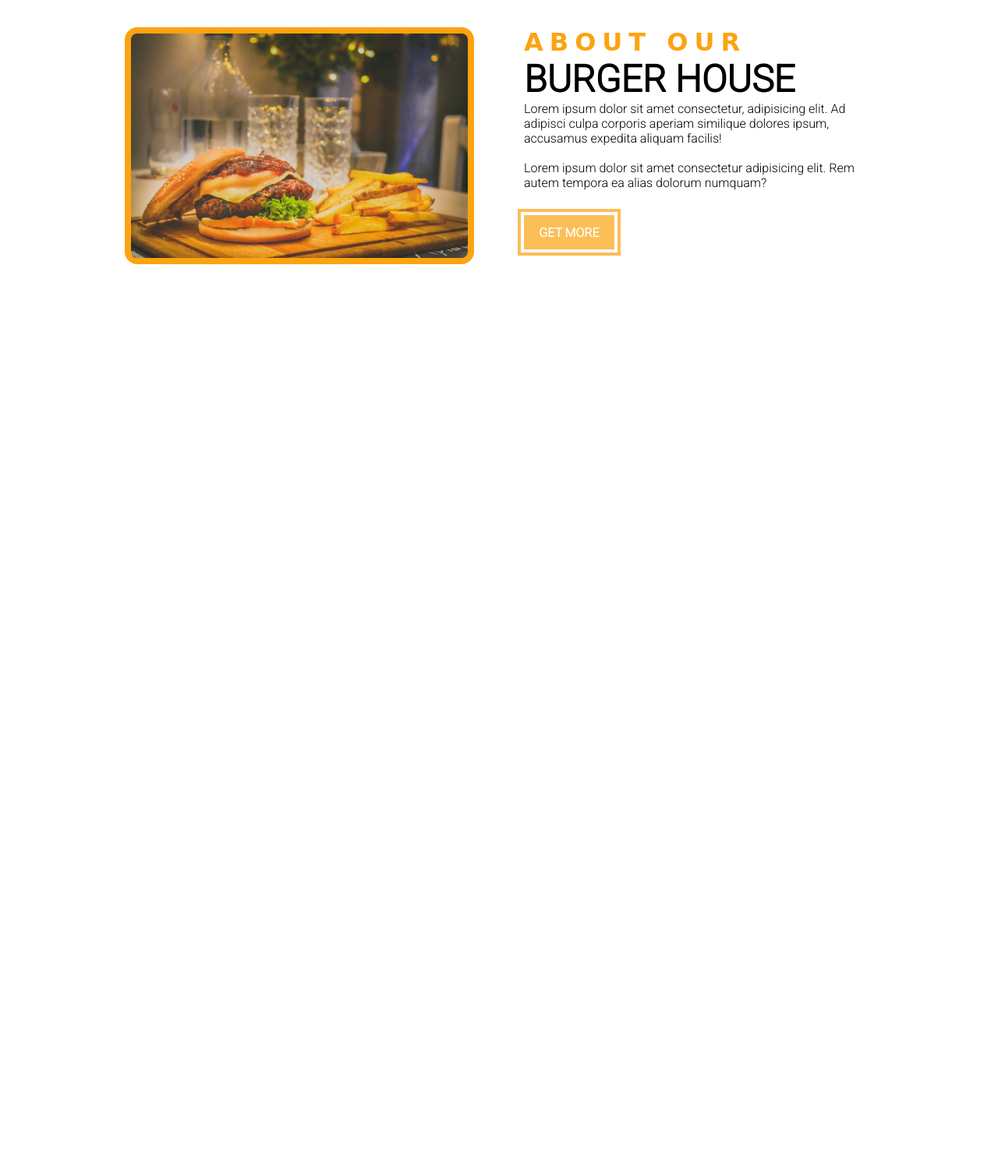
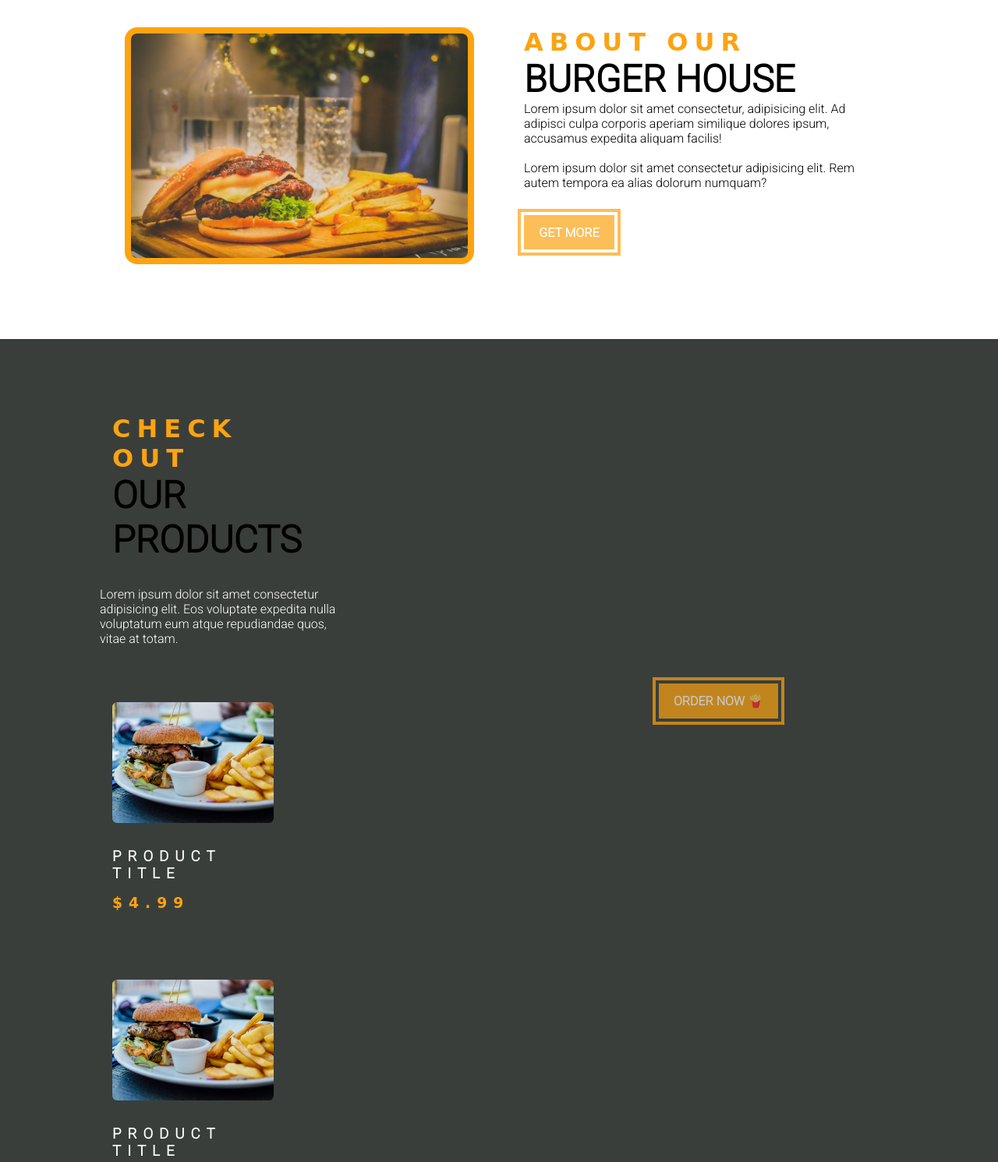
Before and after one commit to HiboCalasow/Burger-Website, a plain HTML site: page index.html in a window 1280 px wide. Shown: the part 1107-2598 px from the top of the page at 78% size. Before the commit the page ends 1542 px from the top, so only its background shows below. Drawn offline with Linux system fonts and the light colour scheme; a web font is replaced by a local one.

Commit message:
product page

```diff
--- a/index.html
+++ b/index.html
@@ -91,6 +91,51 @@
          <!-- second column -->
          </div>
      </section>
-      <!-- About -->
+      <!--end of About -->
+      <!-- products -->
+
+      <section class="products">
+        <div class="section-center clearFix">
+          <!-- products-info -->
+          <article class="products-info ">
+ <!-- section title -->
+ <div>
+  <h3 class="section-subtitle">Check Out</h3>
+  <h2 class="section-title">Our Products</h2>
+</div>
+<!-- section title -->
+          </article>
+          <p class="products-text">Lorem ipsum dolor sit amet consectetur adipisicing elit. Eos voluptate expedita nulla voluptatum eum atque repudiandae quos, vitae at totam.</p>
+     <a href="#" class="main-btn">Order now 🍟</a>
+          <!--end of products-info -->
+             <!-- products inventory -->
+             <article class="products-inventory clearFix">
+               <section class="product">
+                 <img src="./images/product-1.jpg" alt="" class="product-img">
+                 <h3 class="product-title">product title</h3>
+                 <h3 class="product-price">$4.99</h3>
+                </section>
+            </article>
+            <article class="products-inventory clearFix">
+              <section class="product">
+                <img src="./images/product-1.jpg" alt="" class="product-img">
+                <h3 class="product-title">product title</h3>
+                <h3 class="product-price">$4.99</h3>
+               </section>
+           </article>
+           <article class="products-inventory clearFix">
+            <section class="product">
+              <img src="./images/product-1.jpg" alt="" class="product-img">
+              <h3 class="product-title">product title</h3>
+              <h3 class="product-price">$4.99</h3>
+             </section>
+         </article>
+
+             <!--ends products inventory -->
+
+        </div>
+
+      </section>
+       <!-- end of products -->
 </body>
 </html>
--- a/style.css
+++ b/style.css
@@ -35,6 +35,21 @@ a{
  }
 
  /* clearFix */
+ /* global */
+
+ .section-subtitle{
+    font-size:2rem ;
+    font-family: var(--macondoText);
+    letter-spacing: var(--letterSpacing);
+    text-transform: uppercase;
+    color: var(--secondaryColor);
+
+}
+.section-title{
+    font-size: 3rem;
+    text-transform: uppercase;
+}
+ /* end ofglobal */
 .header{
     background: linear-gradient(rgba(0,0,0,0.5),rgba(0,0,0,0.5)),
      url('./images/main-bcg.jpg') center/cover no-repeat fixed  ;
@@ -61,21 +76,7 @@ color: var(--mainWhite);
  /* animation */
 animation: slideFromLeft  5s ease-in-out 1;
  }
-/* .banner-btn{
-    background: var(--secondaryColor);
-    padding: 0.9rem 3.3rem;
-    font-size: 1.3rem;
-    text-decoration: none;
-    color: var(--mainGrey);
 
-
-}
-.banner-btn:hover{
-    opacity: 0.7;
-    outline: 0.2rem solid var(--secondaryColor);
-    outline-offset: 0.4rem;
-    transition: var(--mainTransition);
-} */
 .main-btn,.banner-btn{
     display: inline-block;
     background: var(--secondaryColor);
@@ -231,18 +232,7 @@ transition: var(--mainTransition);
     transform: scale(1.2);
 
 }
-.section-subtitle{
-    font-size:2rem ;
-    font-family: var(--macondoText);
-    letter-spacing: var(--letterSpacing);
-    text-transform: uppercase;
-    color: var(--secondaryColor);
 
-}
-.section-title{
-    font-size: 3rem;
-    text-transform: uppercase;
-}
 about-text{
     margin: 1rem 0;
     max-width: 26rem;
@@ -255,3 +245,70 @@ about-text{
  }
 }
 /* about */
+/* products */
+.products{
+    background: var(--mainDark);
+
+}
+.products-info ,.products-inventory{
+    padding: 2rem 0;
+}
+.products-text{
+    color: var(--mainWhite);
+    max-width: 20rem;
+    margin: 1rem 0;
+}
+.product{
+    padding: 2rem 0;
+}
+.product-img{
+    width: 100%;
+    display: block;
+    border-radius: 0.4rem;
+    margin-bottom: 2rem;
+}
+.product-title{
+    color: var(--mainWhite);
+    text-transform: uppercase;
+    letter-spacing: var(--letterSpacing);
+    margin-bottom: 1rem;
+}
+.product-price{
+    color: var(--secondaryColor);
+    letter-spacing: var(--letterSpacing);
+    font-family: var(--macondoText);
+
+}
+/* end of producs */
+@media screen and (min-width:768px)
+{
+.product{
+    float: left;
+    width: 50%;
+    padding: 2rem 1rem;
+
+}
+.products-info{
+    padding: 2rem 1rem;
+}
+}
+@media screen and (min-width:992px){
+.product{
+    width: 33.3%;
+}
+}
+@media screen and (min-width:1200px){
+    .products-info{
+        float: left;
+        width: 30%;
+
+    }
+    .products-inventory{
+        float: left;
+        width: 70%;
+    }
+    .product{
+        padding: 1.5rem 1rem 0 1rem;
+
+    }
+}
```
